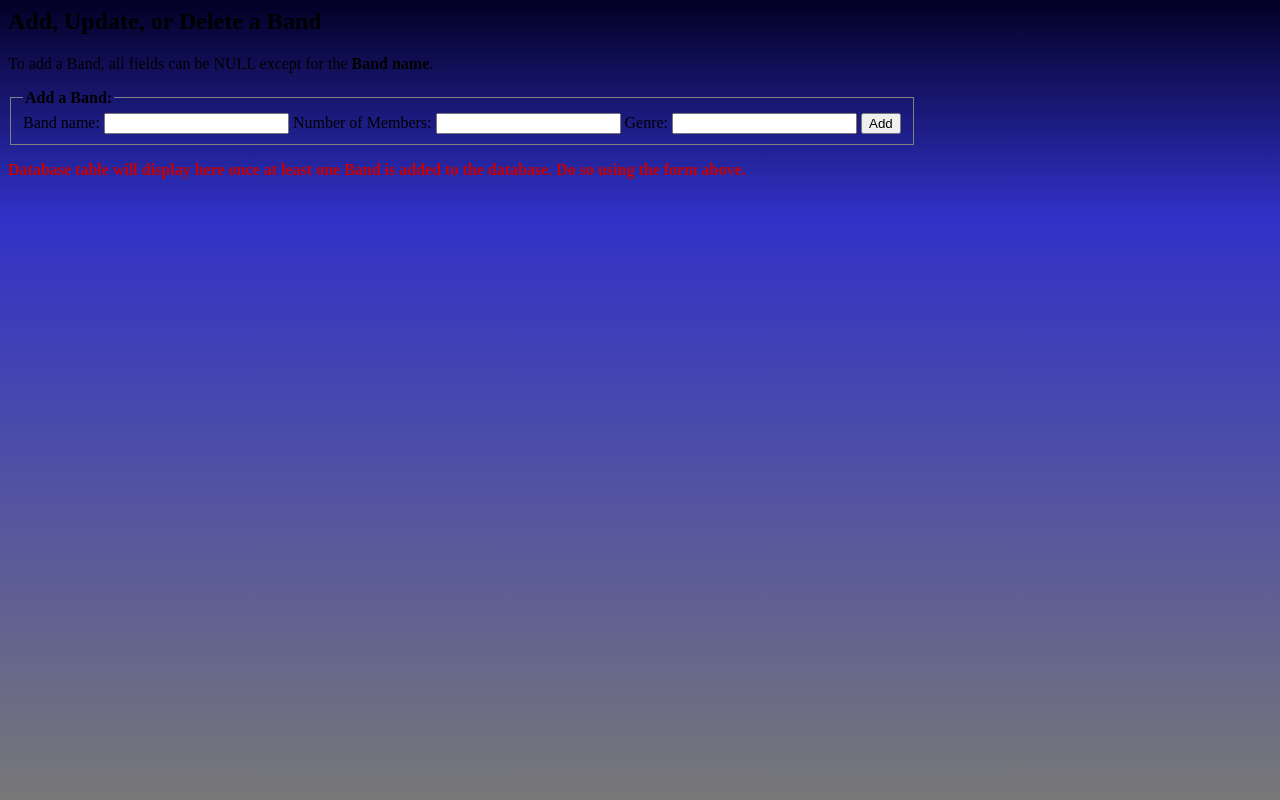
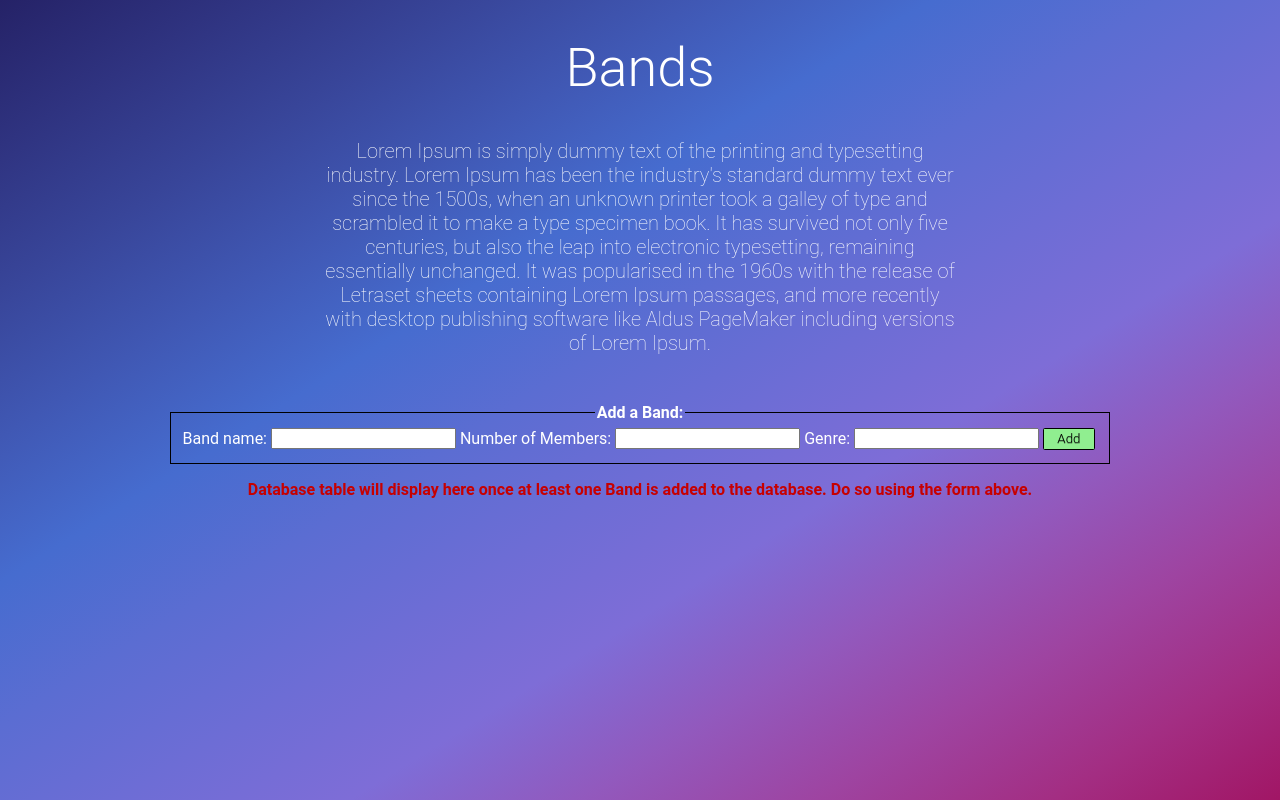
Before and after one commit to BowerKevin/Bandcart, a Flask app: page /bands in a window 1280 px wide. Run offline with Flask 2, Linux system fonts and the light colour scheme; data that the repository does not hold is empty; some libraries are stand-ins or nearby versions.

Commit message:
Styled Bands page
Added styling to bands page, remove not needed bsg template. Included logic to not show ids of database records.

```diff
--- a/static/css/style.css
+++ b/static/css/style.css
@@ -1,14 +1,24 @@
 html{
-    background: rgb(2,0,36);
-    background: linear-gradient(180deg, rgba(2,0,36,1) 0%, rgba(49,49,200,1) 27%, rgba(120,120,120,1) 100%);
+    background-image: linear-gradient(to left top, #a11665, #a32e83, #9e44a1, #9259bd, #7e6dd7, #6d6dd5, #5b6dd2, #466ccf, #4058b4, #384599, #2f3380, #252267);
+    font-family: Roboto,-apple-system,BlinkMacSystemFont,"Helvetica Neue","Segoe UI","Oxygen","Ubuntu","Cantarell","Open Sans",sans-serif;
+
 }
 
 th, td{
+    border: solid white 1px;
+    background-color: white;
+}
+
+table{
     border: solid black 1px;
 }
 
+label, fieldset{
+    color: white;
+}
+
 fieldset{
-    border: solid 1px grey;
+    border: solid 1px black;
     display: inline;
 }
 
@@ -36,10 +46,13 @@ legend{
     align-items: center;
 }
 
-.buttonContainer{
+/* .buttonContainer{
     margin: auto 0;
-    /* display: block;
-    margin-left: 45%; */
+} */
+
+.tableCenter{
+    margin-left: auto;
+    margin-right: auto;
 }
 
 /* For header and button styles used code from: https://styleguide.github.com/ */
@@ -153,4 +166,30 @@ a.button1:hover{
         margin:0.4em auto;
     }
 }
+
+input[type=submit]{
+    display:inline-block;
+    padding:0.2em 1.0em;
+    border:0.1em solid #000000;
+    margin:0 0.2em 0.2em 0;
+    border-radius:0.12em;
+    box-sizing: border-box;
+    text-decoration:none;
+    font-family:'Roboto',sans-serif;
+    font-weight:300;
+    color:black;
+    text-shadow: 0 0.04em 0.04em rgba(0,0,0,0.35);
+    background-color:lightgreen;
+    text-align:center;
+    transition: all 0.15s;
+}
+
+input[type=submit]:hover{
+    text-shadow: 0 0 2em rgba(255,255,255,1);
+    color:grey;
+    border-color:grey;
+}
+
+
+
 /* --------------------------------------------------- */
--- a/templates/bands.j2
+++ b/templates/bands.j2
@@ -2,8 +2,14 @@
     <head>
         <link rel="stylesheet" type="text/css" href="./static/css/style.css">
     </head>
-    <h2>Add, Update, or Delete a Band</h2>
-    <p>To add a Band, all fields can be NULL except for the <strong>Band name</strong>.</p>
+    <body>
+
+    <h1 class="alt-h1 text-center mb-4 mb-md-6">Bands</h1>
+    <h6 class="alt-h6 text-center mb-4 mb-md-6">
+    Lorem Ipsum is simply dummy text of the printing and typesetting industry. Lorem Ipsum has been the industry's standard dummy text ever since the 1500s, when an unknown printer took a galley of type and scrambled it to make a type specimen book. It has survived not only five centuries, but also the leap into electronic typesetting, remaining essentially unchanged. It was popularised in the 1960s with the release of Letraset sheets containing Lorem Ipsum passages, and more recently with desktop publishing software like Aldus PageMaker including versions of Lorem Ipsum.
+    </h6>
+
+    <div id="main" class="d-flex flex-wrap flex-content-stretch gutter-md py-2">
 
         <form method="POST">
             <fieldset>
@@ -14,9 +20,11 @@
                 <input type="number" id="numMembers" name="numMembers">
                 <label for="genre">Genre: </label>
                 <input type="text" id="genre" name="genre">
-            <input type="submit" id="addBand" value="Add">
+                <input class="button5" type="submit" id="addBand" value="Add">
             </fieldset>
         </form>
+
+
     {% if Bands == () %}
         <p id="emptyBands">
             <strong>Database table will display here once at least one Band
@@ -25,16 +33,18 @@
     {% endif %}
 
     {% if Bands != () %}
-        <table>
+        <table class="tableCenter">
         <thead>
         <tr>
             <!-- Iterate through each key in the first entry to get the
             column name -->
             {% for key in Bands[0].keys() %}
 
+                {% if "ID" not in key %}
                     <!-- Create a <th> tag with the key inside of it, this will be
                     our header row -->
                     <th>{{ key }}</th>
+                {% endif %}
 
             <!-- End of this for loop -->
             {% endfor %}
@@ -49,8 +59,11 @@
             <!-- Then iterate through every key in the current person dictionary -->
             {% for key in Band.keys() %}
 
+                {% if "ID" not in key %}
                     <!-- Create a <td> element with the value of that key in it -->
                     <td>{{Band[key]}}</td>
+                {% endif %}
+
             {% endfor %}
             <td>
             <!-- <form method="PUT"><input type="submit" id="updateBand" value="update"><form> -->
@@ -62,4 +75,7 @@
         {% endfor %}
         </table>
     {% endif %}
+
+    </div>
+</body>
 </html>
```
Also changed, not shown: templates/bsg.j2 (deleted, +0 -28 lines). Lines whose indentation alone changed are shown as unchanged.
